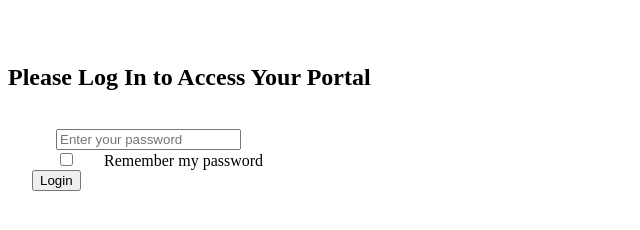
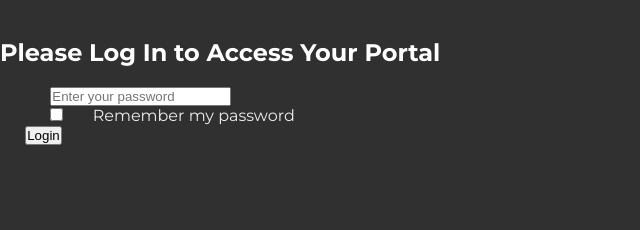
Before and after one commit to LeeLupton/lupton.develop, a plain HTML site: page secret.html in a window 1280 px wide. Shown: the whole page, without its empty margins (0-640 px from the left). Drawn offline with nearby package versions, Linux system fonts and the light colour scheme.

Commit message:
Update secret.html

```diff
--- a/secret.html
+++ b/secret.html
@@ -1,7 +1,13 @@
 <!DOCTYPE html>
 <html lang="en">
 <head>
-  <meta charset="UTF-8">
+  <meta charset="UTF-8">
+  <meta charset="UTF-8">
+  <meta name="author" content="Lee Lupton">
+  <meta name="viewport" content="width=device-width, initial-scale=1.0">
+  <link href="https://fonts.googleapis.com/css2?family=Montserrat:wght@400;700&display=swap" rel="stylesheet">
+  <link rel="stylesheet" href="css/styles.css">
+  <link rel="icon" type="image/x-icon" href="assets/favicon.ico">
   <title>Secure Financial Portal</title>
     <script src="https://cdnjs.cloudflare.com/ajax/libs/crypto-js/4.1.1/crypto-js.min.js"></script>
     <style>
```
